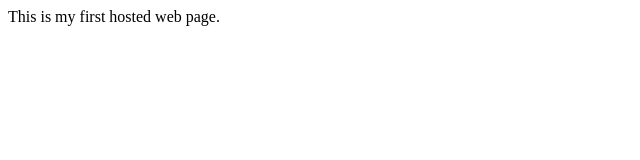
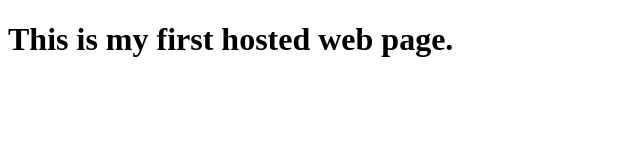
Before and after one commit to Kewowo/gh-pages, a plain HTML site: page index.html in a window 1280 px wide. Shown: the whole page, without its empty margins (0-640 px from the left). Drawn offline with Linux system fonts and the light colour scheme.

Commit message:
Update index.html

```diff
--- a/index.html
+++ b/index.html
@@ -5,7 +5,7 @@
   </head>
 
   <body>
-    This is my first hosted web page.
+    <h1>This is my first hosted web page.</h1>
   </body>
 
 </html>
```
